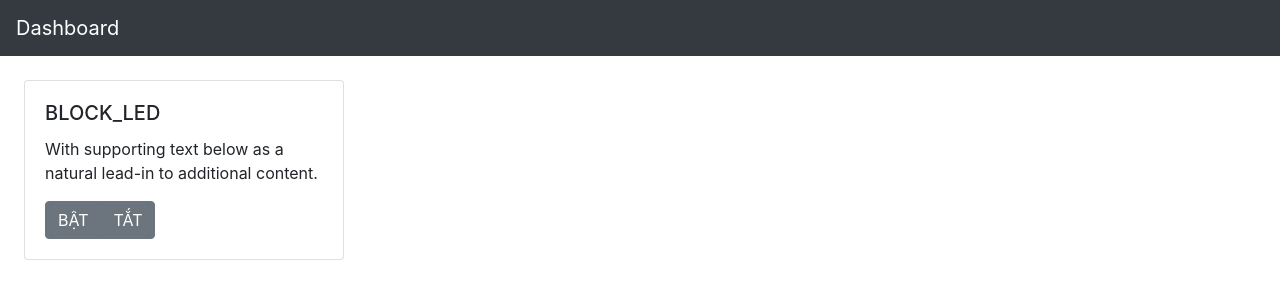
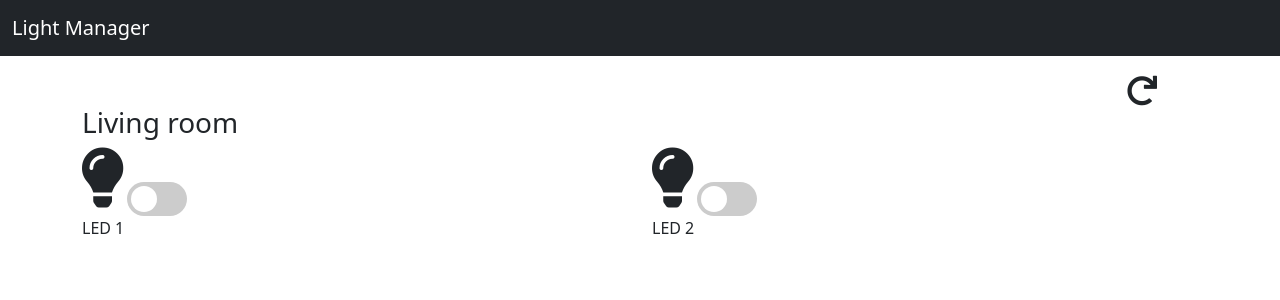
Before and after one commit to bao-nguyen-khac/Smart-Home, a Node server app: page / in a window 1280 px wide. Shown: the top 300 px of the page. Run offline with Node 20, Linux system fonts and the light colour scheme; some libraries are stand-ins or nearby versions.

Commit message:
light manager

```diff
--- a/server/web/src/resources/views/dashboard.hbs
+++ b/server/web/src/resources/views/dashboard.hbs
@@ -1,59 +1,249 @@
-<div class="card w-25 mt-4 ml-4">
-    <div class="card-body">
-        <h5 class="card-title">BLOCK_LED</h5>
-        <p class="card-text">With supporting text below as a natural lead-in to additional content.</p>
-        <form class="btn-group btn-group-toggle" data-toggle="buttons" id="formLED">
-            <label class="btn btn-secondary" id="opt1">
-                <input type="radio" name="options" id="option1" autocomplete="off" value="1" checked> BẬT
-            </label>
-            <label class="btn btn-secondary" id="opt2">
-                <input type="radio" name="options" id="option2" autocomplete="off" value="0"> TẮT
-            </label>
-        </form>
+<style>
+    .icon-light {
+        font-size: 60px;
+    }
+
+    .light-on {
+        color: #fffb07;
+    }
+
+    .light-off {
+        color: #212529;
+    }
+
+    .turn-on {
+        color: #0a58ca;
+    }
+
+    .toggle-switch {
+        font-size: 20px;
+    }
+
+    .switch {
+        position: relative;
+        display: inline-block;
+        width: 60px;
+        height: 34px;
+    }
+
+    .switch input {
+        opacity: 0;
+        width: 0;
+        height: 0;
+    }
+
+    .slider {
+        position: absolute;
+        cursor: pointer;
+        top: 0;
+        left: 0;
+        right: 0;
+        bottom: 0;
+        background-color: #ccc;
+        -webkit-transition: .4s;
+        transition: .4s;
+    }
+
+    .slider:before {
+        position: absolute;
+        content: "";
+        height: 26px;
+        width: 26px;
+        left: 4px;
+        bottom: 4px;
+        background-color: white;
+        -webkit-transition: .4s;
+        transition: .4s;
+    }
+
+    input:checked+.slider {
+        background-color: #2196F3;
+    }
+
+    input:focus+.slider {
+        box-shadow: 0 0 1px #2196F3;
+    }
+
+    input:checked+.slider:before {
+        -webkit-transform: translateX(26px);
+        -ms-transform: translateX(26px);
+        transform: translateX(26px);
+    }
+
+    /* Rounded sliders */
+    .slider.round {
+        border-radius: 34px;
+    }
+
+    .slider.round:before {
+        border-radius: 50%;
+    }
+
+    .icon-reload-api {
+        font-size: 30px;
+    }
+
+    .box-icon-reload {
+        margin-top: 20px;
+        width: 30px;
+        height: 30px;
+        cursor: pointer;
+    }
+
+    .box-icon-reload.active {
+        -webkit-animation-name: cycle;
+        -webkit-animation-duration: 2s;
+        -webkit-animation-iteration-count: 1;
+        -webkit-animation-fill-mode: forwards;
+        animation-name: cycle;
+        animation-duration: 2s;
+        animation-iteration-count: 1;
+        animation-fill-mode: forwards;
+        -moz-animation-name: cycle;
+        -moz-animation-duration: 2s;
+        -moz-animation-iteration-count: 1;
+        -moz-animation-fill-mode: forwards;
+    }
+
+    @-webkit-keyframes cycle {
+        from {
+            -webkit-transform: rotate(0deg);
+        }
+
+        to {
+            -webkit-transform: rotate(360deg);
+        }
+    }
+
+    @keyframes cycle {
+        from {
+            transform: rotate(0deg);
+        }
+
+        to {
+            transform: rotate(360deg);
+        }
+    }
+
+    @-moz-keyframes cycle {
+        from {
+            -moz-transform: rotate(0deg);
+        }
+
+        to {
+            -moz-transform: rotate(360deg);
+        }
+    }
+
+    .activate {
+        margin-top: 5px;
+        padding: 3px 5px;
+        background-color: #333;
+        color: #eee;
+        cursor: pointer;
+    }
+</style>
+<div class="container">
+    <div class="row">
+        <div class="col-11">
+        </div>
+        <div class="col-1">
+            <div class="box-icon-reload">
+                <i class="fas fa-redo icon-reload-api"></i>
+            </div>
+        </div>
+    </div>
+    <div class="row">
+        <h3>Living room</h3>
+        <div class="col-6">
+            <div>
+                <i class="fas fa-lightbulb icon-light light-off"></i>
+                <label class="switch">
+                    <input type="checkbox" id="smart-led-1">
+                    <span class="slider round"></span>
+                </label>
+            </div>
+            LED 1
+        </div>
+        <div class="col-6">
+            <div>
+                <i class="fas fa-lightbulb icon-light light-off"></i>
+                <label class="switch">
+                    <input type="checkbox" id="smart-led-2">
+                    <span class="slider round"></span>
+                </label>
+            </div>
+            LED 2
+        </div>
     </div>
 </div>
+
 <script>
-    var funcLED = (e) => {
-        dataLED = document.querySelector('input[name=\'options\']:checked').value
+    $(".box-icon-reload").click(function () {
+        $('.box-icon-reload').addClass('active');
+        $('.box-icon-reload').one('webkitAnimationEnd mozAnimationEnd MSAnimationEnd oanimationend animationend', function () {
+            $(this).removeClass('active');
+        });
+    });
+
+    const ledArr = ['smart-led-1', 'smart-led-2']
+    const getAPISmartLed = (e) => {
         axios({
-            method: 'POST',
+            method: 'GET',
             headers: {
                 'Content-Type': 'application/json',
-                'X-AIO-Key': 'aio_MEOE63s87DeuU8ApesuZcK0svTka'
+                'X-AIO-Key': 'aio_OFXY32LdNJqtiZb5KQgxguUq6GHG'
             },
-            url: 'https://io.adafruit.com/api/v2/minhbao20052001/feeds/smart-led/data',
-            data: JSON.stringify({ "value": Number(dataLED) })
-        }).then(() => {
-            setInterval(() => {
-                axios({
-                    method: 'GET',
-                    url: 'https://io.adafruit.com/api/v2/minhbao20052001/feeds/smart-led'
-                }).then(data => {
-                    if (data.data.last_value == 0) {
-                        document.getElementById('option2').parentNode.classList.add("active")
-                        document.getElementById('option1').parentNode.classList.remove("active")
-                        document.getElementById('option2').checked = true
-                        document.getElementById('option1').checked = false
-                    } else {
-                        document.getElementById('option1').parentNode.classList.add("active")
-                        document.getElementById('option2').parentNode.classList.remove("active")
-                        document.getElementById('option1').checked = true
-                        document.getElementById('option2').checked = false
-                    }
-
-                })
-            }, 3000)
+            url: `https://io.adafruit.com/api/v2/baonguyenkhac/feeds/${e}`
+        }).then(data => {
+            const checkInputJQ = $(`#${e}`)
+            const iconLight = document.getElementById(`${e}`).parentNode.parentNode.querySelector('.icon-light')
+            if (data.data.last_value == 1) {
+                checkInputJQ.attr('checked', true)
+                iconLight.classList.remove("light-off")
+                iconLight.classList.add("light-on")
+            } else {
+                checkInputJQ.attr('checked', false)
+                iconLight.classList.remove("light-on")
+                iconLight.classList.add("light-off")
+            }
         })
     }
-    funcLED()
-    document.getElementById('opt1').addEventListener('click',(e)=>{
-        document.getElementById('option1').checked = true
-        document.getElementById('option2').checked = false
-        funcLED()
+
+    ledArr.forEach(element => {
+        getAPISmartLed(element)
+        document.querySelector(`#${element}`).addEventListener('change', (e) => {
+            const value = e.target.checked ? 1 : 0;
+            axios({
+                method: 'POST',
+                headers: {
+                    'Content-Type': 'application/json',
+                    'X-AIO-Key': 'aio_OFXY32LdNJqtiZb5KQgxguUq6GHG'
+                },
+                url: `https://io.adafruit.com/api/v2/baonguyenkhac/feeds/${element}/data`,
+                data: JSON.stringify({ 'value': value })
+            }).then(() => {
+                const iconLight = document.getElementById(`${element}`).parentNode.parentNode.querySelector('.icon-light')
+                if (value) {
+                    iconLight.classList.remove("light-off")
+                    iconLight.classList.add("light-on")
+                } else {
+                    iconLight.classList.remove("light-on")
+                    iconLight.classList.add("light-off")
+                }
+            })
+        })
     })
-    document.getElementById('opt2').addEventListener('click',(e)=>{
-        document.getElementById('option2').checked = true
-        document.getElementById('option1').checked = false
-        funcLED()
+
+    document.querySelector('.box-icon-reload').addEventListener('click', () => {
+        for(var element of ledArr) {
+            getAPISmartLed(element)
+        }
     })
+
+    setInterval(() => {
+        for(var element of ledArr) {
+            getAPISmartLed(element)
+        }
+    }, 30000)
 </script>
--- a/server/web/src/resources/views/layouts/home.hbs
+++ b/server/web/src/resources/views/layouts/home.hbs
@@ -6,23 +6,24 @@
     <meta http-equiv="X-UA-Compatible" content="IE=edge">
     <meta name="viewport" content="width=device-width, initial-scale=1.0">
     <script src="https://unpkg.com/axios/dist/axios.min.js"></script>
-    <link rel="stylesheet" href="https://cdn.jsdelivr.net/npm/bootstrap@4.0.0/dist/css/bootstrap.min.css" integrity="sha384-Gn5384xqQ1aoWXA+058RXPxPg6fy4IWvTNh0E263XmFcJlSAwiGgFAW/dAiS6JXm" crossorigin="anonymous">
+    <link href="https://cdn.jsdelivr.net/npm/bootstrap@5.0.2/dist/css/bootstrap.min.css" rel="stylesheet"
+        integrity="sha384-EVSTQN3/azprG1Anm3QDgpJLIm9Nao0Yz1ztcQTwFspd3yD65VohhpuuCOmLASjC" crossorigin="anonymous">
+    <link rel="stylesheet" href="https://pro.fontawesome.com/releases/v5.10.0/css/all.css"
+        integrity="sha384-AYmEC3Yw5cVb3ZcuHtOA93w35dYTsvhLPVnYs9eStHfGJvOvKxVfELGroGkvsg+p" crossorigin="anonymous" />
     <title>Smart Home</title>
+    <script src="https://code.jquery.com/jquery-3.2.1.slim.min.js"
+        integrity="sha384-KJ3o2DKtIkvYIK3UENzmM7KCkRr/rE9/Qpg6aAZGJwFDMVNA/GpGFF93hXpG5KkN"
+        crossorigin="anonymous"></script>
 
 </head>
 
-<body >
-    <div class="app">
-        {{>header}}
-        <div class="app_body">
-            {{{body}}}
-        </div>
-        {{>footer}}
-    </div>
+<body>
 
-    <script src="https://code.jquery.com/jquery-3.2.1.slim.min.js" integrity="sha384-KJ3o2DKtIkvYIK3UENzmM7KCkRr/rE9/Qpg6aAZGJwFDMVNA/GpGFF93hXpG5KkN" crossorigin="anonymous"></script>
-    <script src="https://cdn.jsdelivr.net/npm/popper.js@1.12.9/dist/umd/popper.min.js" integrity="sha384-ApNbgh9B+Y1QKtv3Rn7W3mgPxhU9K/ScQsAP7hUibX39j7fakFPskvXusvfa0b4Q" crossorigin="anonymous"></script>
-    <script src="https://cdn.jsdelivr.net/npm/bootstrap@4.0.0/dist/js/bootstrap.min.js" integrity="sha384-JZR6Spejh4U02d8jOt6vLEHfe/JQGiRRSQQxSfFWpi1MquVdAyjUar5+76PVCmYl" crossorigin="anonymous"></script>
+    {{>header}}
+    {{{body}}}
+    {{>footer}}
+
+
 </body>
 
 </html>
--- a/server/web/src/resources/views/partials/header.hbs
+++ b/server/web/src/resources/views/partials/header.hbs
@@ -1,3 +1,5 @@
 <nav class="navbar navbar-expand-lg navbar-dark bg-dark">
-  <a class="navbar-brand" href="#">Dashboard</a>
+  <div class="container-fluid">
+    <a class="navbar-brand" href="#">Light Manager</a>
+  </div>
 </nav>
```
Also changed, not shown: template/ledManager.html (added, +216 -0 lines), 2 other files.
